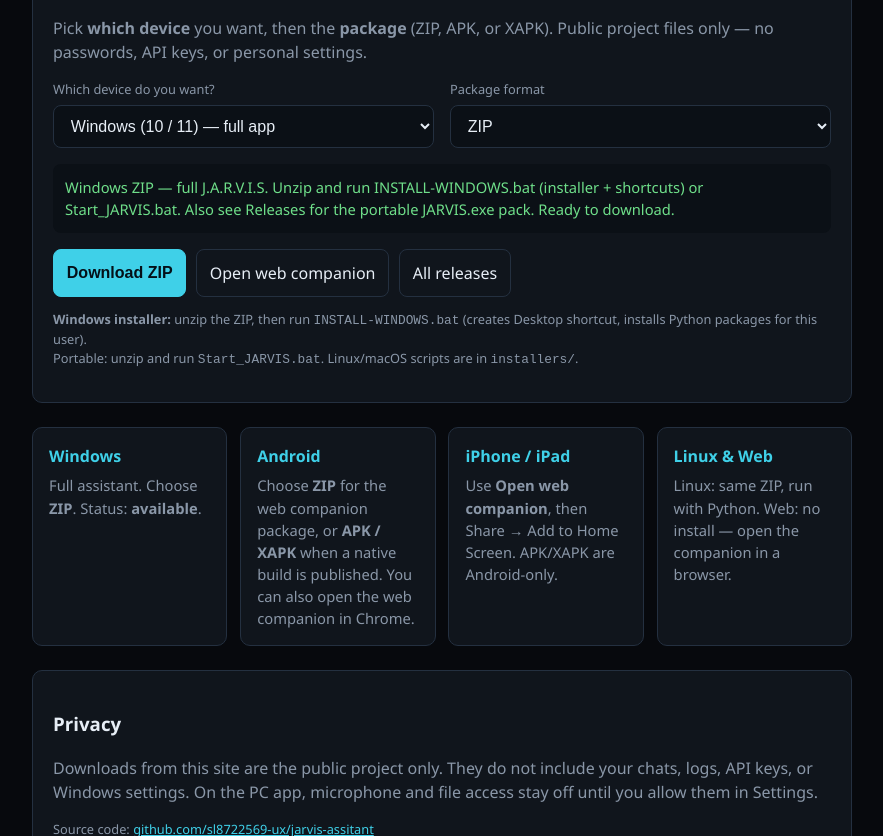
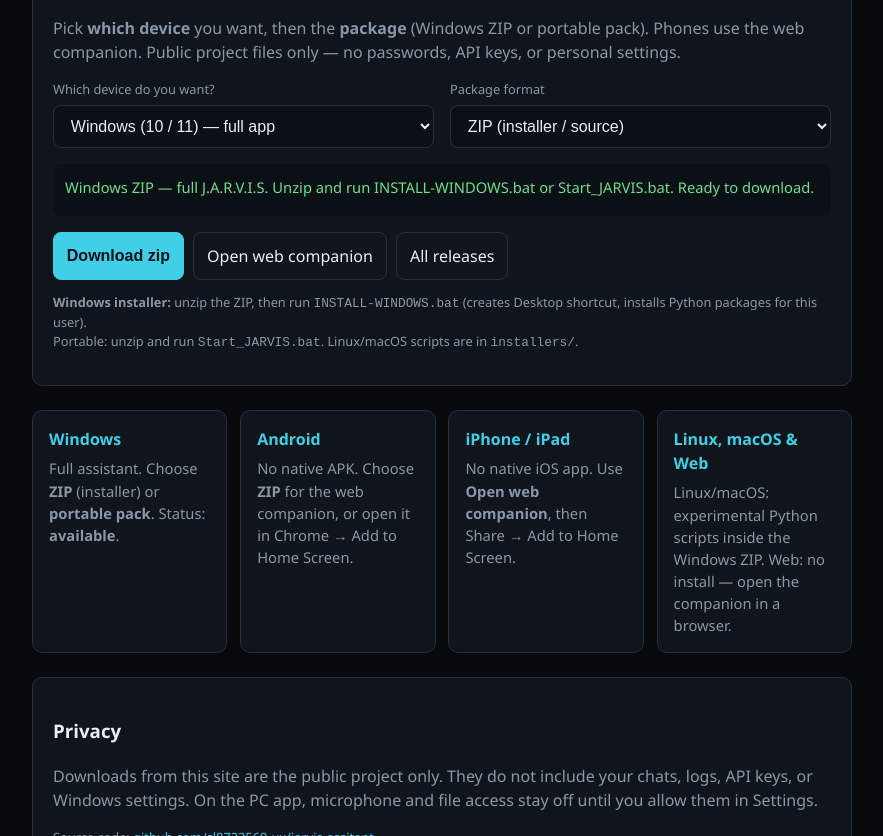
Before and after one commit to sl8722569-ux/jarvis-assitant, a plain HTML site: page docs/index.html in a window 1280 px wide. Shown: the part 1270-2106 px from the top of the page, without its empty margins (198-1081 px from the left). Drawn offline with Linux system fonts and the light colour scheme.

Commit message:
Remove leftover APK/XAPK download copy from the public site.

```diff
--- a/docs/assets/app.js
+++ b/docs/assets/app.js
@@ -4,54 +4,45 @@
   const statusEl = document.getElementById("status");
   const dlBtn = document.getElementById("dl");
 
-  // Public GitHub release / docs paths (no personal files)
   const RELEASE = "https://github.com/sl8722569-ux/jarvis-assitant/releases/latest/download/";
-  const LOCAL = "downloads/";
+  const COMP = "downloads/JARVIS-Android-WebCompanion.zip";
+  const WEB = "webapp/index.html";
+  const WIN_ZIP = RELEASE + "JARVIS-Windows-Phase2.zip";
+  const WIN_PORTABLE = RELEASE + "JARVIS-Windows-Portable.exe-pack.zip";
+
   const LINKS = {
-    windows: {
-      zip: RELEASE + "JARVIS-Windows-Phase2.zip",
-      apk: null,
-      xapk: null,
-    },
-    android: {
-      zip: LOCAL + "JARVIS-Android-WebCompanion.zip",
-      apk: null,
-      xapk: null,
-    },
-    ios: { zip: null, apk: null, xapk: null },
-    linux: {
-      zip: RELEASE + "JARVIS-Windows-Phase2.zip",
-      apk: null,
-      xapk: null,
-    },
-    web: { zip: null, apk: null, xapk: null },
+    windows: { zip: WIN_ZIP, portable: WIN_PORTABLE },
+    android: { zip: COMP, portable: null },
+    ios: { zip: null, portable: null },
+    linux: { zip: WIN_ZIP, portable: null },
+    macos: { zip: WIN_ZIP, portable: null },
+    web: { zip: null, portable: null },
   };
 
   const NOTES = {
     windows: {
-      zip: "Windows ZIP — full J.A.R.V.I.S. Unzip and run INSTALL-WINDOWS.bat (installer + shortcuts) or Start_JARVIS.bat. Also see Releases for the portable JARVIS.exe pack.",
-      apk: "APK is an Android package. It is not used on Windows. Switch device to Android, or pick ZIP.",
-      xapk: "XAPK is an Android package. Use ZIP for Windows.",
+      zip: "Windows ZIP — full J.A.R.V.I.S. Unzip and run INSTALL-WINDOWS.bat or Start_JARVIS.bat.",
+      portable: "Portable pack with JARVIS.exe. Unzip and run; no installer required.",
     },
     android: {
-      zip: "ZIP of the project source. You can run the web companion now. Native APK/XAPK is offered when a build exists.",
-      apk: "No native APK is published. Use Web companion: Chrome → Add to Home Screen.",
-      xapk: "No native XAPK is published. Use Web companion: Chrome → Add to Home Screen.",
+      zip: "Android web companion ZIP / PWA. There is no native APK. Chrome → Add to Home Screen.",
+      portable: "Portable pack is Windows-only. Pick ZIP for the Android web companion.",
     },
     ios: {
-      zip: "iOS does not install this ZIP as an app. Use the web companion in Safari → Share → Add to Home Screen.",
-      apk: "APK is Android-only. For iPhone/iPad use the web companion.",
-      xapk: "XAPK is Android-only. For iPhone/iPad use the web companion.",
+      zip: "No native iOS app. Opens the web companion — Safari → Share → Add to Home Screen.",
+      portable: "Portable pack is Windows-only. Use the web companion on iPhone/iPad.",
     },
     linux: {
-      zip: "Same project ZIP. On Linux: Python 3.11+, pip install -r requirements.txt, python jarvis.py (TTS uses local engines).",
-      apk: "APK is Android-only. Pick ZIP for Linux.",
-      xapk: "XAPK is Android-only. Pick ZIP for Linux.",
+      zip: "Experimental: this is the Windows/Python source ZIP. Use the Linux scripts inside. Not a native installer.",
+      portable: "Portable pack is Windows-only. Pick ZIP for experimental Linux scripts.",
+    },
+    macos: {
+      zip: "Experimental: this is the Windows/Python source ZIP. Use the macOS scripts inside. Not a native installer.",
+      portable: "Portable pack is Windows-only. Pick ZIP for experimental macOS scripts.",
     },
     web: {
-      zip: "No ZIP required. Open the web companion in your browser.",
-      apk: "Not a web format. Open the web companion instead.",
-      xapk: "Not a web format. Open the web companion instead.",
+      zip: "No ZIP required. Opens the web companion in your browser.",
+      portable: "No ZIP required. Opens the web companion in your browser.",
     },
   };
 
@@ -64,8 +55,8 @@
     const note = (NOTES[device] && NOTES[device][format]) || "";
     const url = LINKS[device] && LINKS[device][format];
     statusEl.className = "status";
-    if (device === "web") {
-      statusEl.textContent = "Web companion works in the browser on phones, tablets, and PCs. No APK/ZIP needed.";
+    if (device === "web" || device === "ios") {
+      statusEl.textContent = note;
       statusEl.classList.add("ok");
       dlBtn.textContent = "Open web companion";
       return;
@@ -73,39 +64,35 @@
     if (url) {
       statusEl.textContent = note + " Ready to download.";
       statusEl.classList.add("ok");
-      dlBtn.textContent = "Download " + format.toUpperCase();
+      dlBtn.textContent = "Download " + format;
     } else {
-      statusEl.textContent = note + " This format is not available for that device yet (coming soon).";
+      statusEl.textContent = note || "That combo is not available. Windows: ZIP or portable. Phones: web companion. No APK/XAPK is published.";
       statusEl.classList.add("wait");
-      dlBtn.textContent = "Not available yet";
+      dlBtn.textContent = "Not available";
     }
   }
 
   function download() {
     const { device, format } = combo();
-    if (device === "web") {
-      window.location.href = "webapp/index.html";
+    if (device === "web" || device === "ios") {
+      window.location.href = WEB;
       return;
     }
     const url = LINKS[device] && LINKS[device][format];
     if (!url) {
       statusEl.className = "status wait";
       statusEl.textContent =
-        "No " +
-        format.toUpperCase() +
-        " for " +
+        "That package is not published for " +
         device +
-        " yet. For phones, use Open web companion. Windows/Linux: choose ZIP.";
+        ". Windows: ZIP or portable. Phones: web companion. No APK/XAPK exists.";
       return;
     }
-    // Probe file; if GitHub 404, show honest message
     statusEl.className = "status";
     statusEl.textContent = "Starting download…";
     window.location.href = url;
     setTimeout(function () {
       statusEl.className = "status ok";
-      statusEl.textContent =
-        "If the file did not start, the package may still be publishing. Use GitHub Releases or pick ZIP for Windows.";
+      statusEl.textContent = "If the file did not start, open GitHub Releases and pick the Windows ZIP or portable pack.";
     }, 1200);
   }
 
--- a/docs/index.html
+++ b/docs/index.html
@@ -6,7 +6,7 @@
   <title>J.A.R.V.I.S [EARLY ACCESS] — Download</title>
   <link rel="icon" href="icons/jarvis-32.png" />
   <link rel="apple-touch-icon" href="icons/jarvis-192.png" />
-  <meta name="description" content="J.A.R.V.I.S is a lightweight personal Windows AI assistant. Phase 1 Early Access and Phase 2 Early Access Final Act. Download ZIP, APK, or XAPK by device." />
+  <meta name="description" content="J.A.R.V.I.S Early Access: Windows ZIP/portable assistant. Phones use the web companion (Add to Home Screen). No native APK/XAPK is published." />
   <link rel="stylesheet" href="assets/style.css" />
 </head>
 <body>
@@ -79,7 +79,7 @@
             <li>New themes (armor, green power, shield, cosmic, speed, light mode)</li>
             <li>Layouts: full window, floating, sidebar, compact, performance mode</li>
             <li>Bug / glitch report box in Settings</li>
-            <li>This website with device + ZIP / APK / XAPK picker</li>
+            <li>This website with a device + ZIP / portable picker (no APK)</li>
           </ul>
         </div>
       </div>
@@ -88,8 +88,8 @@
     <section id="download" class="panel">
       <h3>Download</h3>
       <p class="hint">
-        Pick <strong>which device</strong> you want, then the <strong>package</strong> (ZIP, APK, or XAPK).
-        Public project files only — no passwords, API keys, or personal settings.
+        Pick <strong>which device</strong> you want, then the <strong>package</strong> (Windows ZIP or portable pack).
+        Phones use the web companion. Public project files only — no passwords, API keys, or personal settings.
       </p>
 
       <div class="picker">
@@ -99,14 +99,16 @@
             <option value="windows">Windows (10 / 11) — full app</option>
             <option value="android">Android phone / tablet</option>
             <option value="ios">iPhone / iPad</option>
-            <option value="linux">Linux desktop</option>
+            <option value="linux">Linux desktop (experimental)</option>
+            <option value="macos">macOS (experimental)</option>
             <option value="web">Web browser (any device)</option>
           </select>
         </div>
         <div>
           <label for="format">Package format</label>
           <select id="format">
-            <option value="zip">ZIP</option>
+            <option value="zip">ZIP (installer / source)</option>
+            <option value="portable">Windows portable pack</option>
           </select>
         </div>
       </div>
@@ -129,19 +131,19 @@
     <section id="devices" class="cards">
       <article>
         <h4>Windows</h4>
-        <p>Full assistant. Choose <strong>ZIP</strong>. Status: <strong>available</strong>.</p>
+        <p>Full assistant. Choose <strong>ZIP</strong> (installer) or <strong>portable pack</strong>. Status: <strong>available</strong>.</p>
       </article>
       <article>
         <h4>Android</h4>
-        <p>Choose <strong>ZIP</strong> for the web companion package, or <strong>APK / XAPK</strong> when a native build is published. You can also open the web companion in Chrome.</p>
+        <p>No native APK. Choose <strong>ZIP</strong> for the web companion, or open it in Chrome → Add to Home Screen.</p>
       </article>
       <article>
         <h4>iPhone / iPad</h4>
-        <p>Use <strong>Open web companion</strong>, then Share → Add to Home Screen. APK/XAPK are Android-only.</p>
+        <p>No native iOS app. Use <strong>Open web companion</strong>, then Share → Add to Home Screen.</p>
       </article>
       <article>
-        <h4>Linux &amp; Web</h4>
-        <p>Linux: same ZIP, run with Python. Web: no install — open the companion in a browser.</p>
+        <h4>Linux, macOS &amp; Web</h4>
+        <p>Linux/macOS: experimental Python scripts inside the Windows ZIP. Web: no install — open the companion in a browser.</p>
       </article>
     </section>
 
```
Also changed, not shown: 2 other files.
